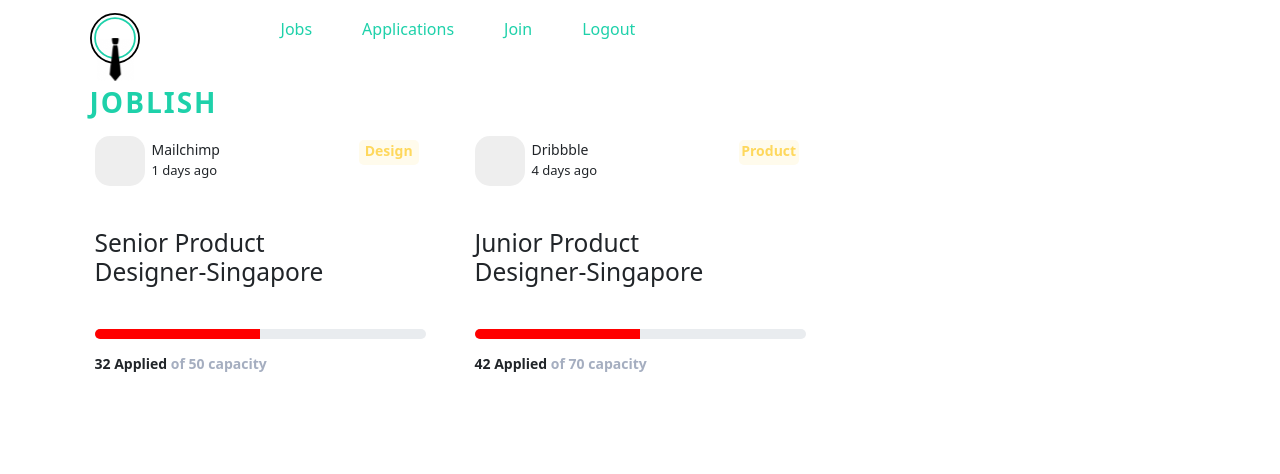
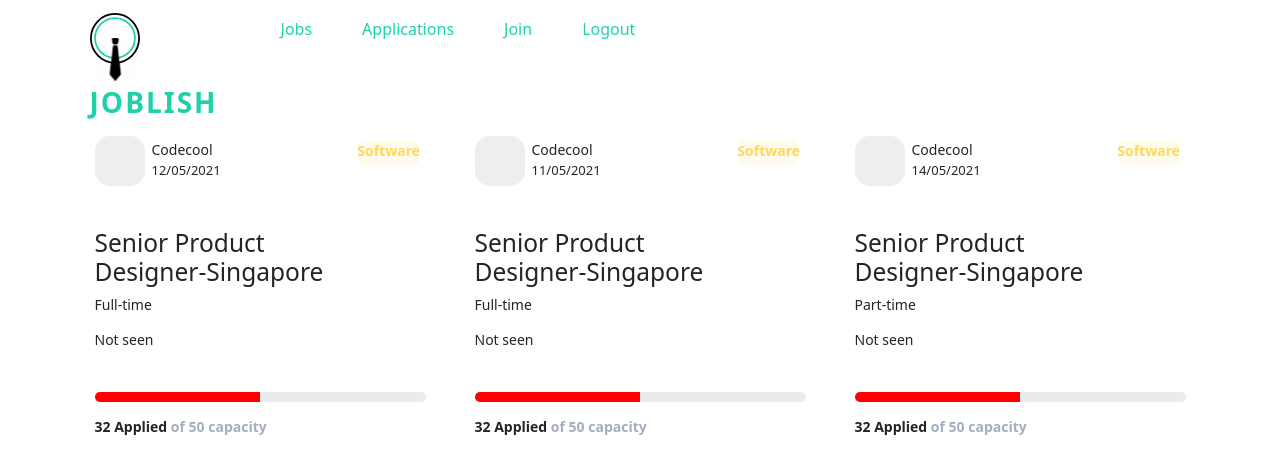
Before and after one commit to SabrinaStaicu/joblish-frontend, a React (Create React App) app: page /user-applications in a window 1280 px wide. Shown: the top 474 px of the page. Built offline with nearby package versions, Linux system fonts and the light colour scheme.

Commit message:
Added search by category feature

```diff
--- a/src/components/application/UserApplications.js
+++ b/src/components/application/UserApplications.js
@@ -6,18 +6,24 @@ const UserApplications = () => {
     const [applications, setApplications] = useState([{
         company: "Codecool",
         jobTitle: "Java developer",
+        category: "Software",
         type: "Full-time",
-        status: "Not seen"
+        status: "Not seen",
+        date: "12/05/2021"
     }, {
         company: "Codecool",
         jobTitle: "Mentor",
+        category: "Software",
         type: "Full-time",
-        status: "Not seen"
+        status: "Not seen",
+        date: "11/05/2021"
     }, {
         company: "Codecool",
         jobTitle: "Python developer",
+        category: "Software",
         type: "Part-time",
-        status: "Not seen"
+        status: "Not seen",
+        date: "14/05/2021"
     }])
 
     useEffect(() => {
@@ -29,19 +35,23 @@ const UserApplications = () => {
             <NavBar />
             <div className="container mt-5 mb-3">
                 <div className="row">
-                    <div className="col-md-4">
+                    {
+                        applications.map(
+                            application =>  <div className="col-md-4">
                                 <div className="card p-3 mb-2">
                                     <div className="d-flex justify-content-between">
                                         <div className="d-flex flex-row align-items-center">
                                             <div className="icon"><i className="bx bxl-mailchimp"></i></div>
                                             <div className="ms-2 c-details">
-                                        <h6 className="mb-0">Mailchimp</h6> <span>1 days ago</span>
+                                                <h6 className="mb-0">{application.company}</h6> <span>{application.date}</span>
                                             </div>
                                         </div>
-                                <div className="badge"><span>Design</span></div>
+                                        <div className="badge"><span>{application.category}</span></div>
                                     </div>
                                     <div className="mt-5">
                                         <h3 className="heading">Senior Product<br/>Designer-Singapore</h3>
+                                        <p>{application.type}</p>
+                                        <span>{application.status}</span>
                                         <div className="mt-5">
                                             <div className="progress">
                                                 <div className="progress-bar" role="progressbar" style={{width: "50%"}}
@@ -53,30 +63,33 @@ const UserApplications = () => {
                                     </div>
                                 </div>
                             </div>
-                    <div className="col-md-4">
-                        <div className="card p-3 mb-2">
-                            <div className="d-flex justify-content-between">
-                                <div className="d-flex flex-row align-items-center">
-                                    <div className="icon"><i className="bx bxl-dribbble"></i></div>
-                                    <div className="ms-2 c-details">
-                                        <h6 className="mb-0">Dribbble</h6> <span>4 days ago</span>
-                                    </div>
-                                </div>
-                                <div className="badge"><span>Product</span></div>
-                            </div>
-                            <div className="mt-5">
-                                <h3 className="heading">Junior Product<br/>Designer-Singapore</h3>
-                                <div className="mt-5">
-                                    <div className="progress">
-                                        <div className="progress-bar" role="progressbar" style={{width: "50%"}}
-                                             aria-valuenow="50" aria-valuemin="0" aria-valuemax="100"></div>
-                                    </div>
-                                    <div className="mt-3"><span className="text1">42 Applied <span className="text2">of 70 capacity</span></span>
-                                    </div>
-                                </div>
-                            </div>
-                        </div>
-                    </div>
+                        )
+                    }
+
+                    {/*<div className="col-md-4">*/}
+                    {/*    <div className="card p-3 mb-2">*/}
+                    {/*        <div className="d-flex justify-content-between">*/}
+                    {/*            <div className="d-flex flex-row align-items-center">*/}
+                    {/*                <div className="icon"><i className="bx bxl-dribbble"></i></div>*/}
+                    {/*                <div className="ms-2 c-details">*/}
+                    {/*                    <h6 className="mb-0">Dribbble</h6> <span>4 days ago</span>*/}
+                    {/*                </div>*/}
+                    {/*            </div>*/}
+                    {/*            <div className="badge"><span>Product</span></div>*/}
+                    {/*        </div>*/}
+                    {/*        <div className="mt-5">*/}
+                    {/*            <h3 className="heading">Junior Product<br/>Designer-Singapore</h3>*/}
+                    {/*            <div className="mt-5">*/}
+                    {/*                <div className="progress">*/}
+                    {/*                    <div className="progress-bar" role="progressbar" style={{width: "50%"}}*/}
+                    {/*                         aria-valuenow="50" aria-valuemin="0" aria-valuemax="100"></div>*/}
+                    {/*                </div>*/}
+                    {/*                <div className="mt-3"><span className="text1">42 Applied <span className="text2">of 70 capacity</span></span>*/}
+                    {/*                </div>*/}
+                    {/*            </div>*/}
+                    {/*        </div>*/}
+                    {/*    </div>*/}
+                    {/*</div>*/}
                     {/*<div className="col-md-4">*/}
                     {/*    <div className="card p-3 mb-2">*/}
                     {/*        <div className="d-flex justify-content-between">*/}
--- a/src/components/job/JobDetails.js
+++ b/src/components/job/JobDetails.js
@@ -34,7 +34,7 @@ const JobDetails = () => {
             Date: {job.publication_date}
             <br/>
             Description : <div dangerouslySetInnerHTML={{ __html:job.description}}/>
-            <Button color="primary" variant="contained">Apply</Button>
+            <Button color="primary" variant="contained" onClick={apply}>Apply</Button>
         </div>
     );
 };
--- a/src/components/main/atoms.js
+++ b/src/components/main/Atoms.js
@@ -2,4 +2,6 @@ import {atom} from "jotai";
 
 export const searchAtom = atom('');
 
+export const searchCategoryAtom = atom('');
+
 export const jobsAtom = atom([])
--- a/src/components/main/Header.js
+++ b/src/components/main/Header.js
@@ -4,13 +4,16 @@ import malePhoto from './malePhoto.svg'
 import { useState } from 'react';
 import { useAtom } from 'jotai';
 import JobService from "../../service/JobService";
-import {searchAtom, jobsAtom} from './atoms'
+import {searchAtom, jobsAtom, searchCategoryAtom} from './Atoms'
 
 
 const Header = () => {
 
 
     const [searchInput, setSearch] = useAtom(searchAtom);
+    // const [categoryInput, setCategoryInput] = useAtom(searchCategoryAtom)
+    const [categoryInput, setCategoryInput] = useAtom(searchCategoryAtom)
+
 
     const [jobs, setJobs] = useAtom(jobsAtom);
 
@@ -20,10 +23,14 @@ const Header = () => {
 
 
     const search = () => {
-        console.log(searchInput)
-        if(!searchInput) {
+        if(!searchInput && !categoryInput) {
             // if there is no search input - search all jobs
             JobService.getAllJobs().then(response => {setJobs(response.data.jobs)})
+        } else if (!searchInput && categoryInput) {
+            // if there is only a category input - search by category
+            JobService.getJobsByCategory(categoryInput).then(response => {
+                setJobs(response.data.jobs)
+            })
         } else {
             JobService.getJobsBySearchInput(searchInput).then(r => {
                 console.log(r.data.jobs)
@@ -31,6 +38,11 @@ const Header = () => {
             })
         }
 
+    }
+
+    const getCategory = (event) => {
+        console.log(event.target.value)
+        setCategoryInput(event.target.value)
     }
 
     return (
@@ -42,11 +54,11 @@ const Header = () => {
                 <input style={{zIndex:"3", border:"none", width:"100%",height:"100%", alignSelf:"center"}} type="text" placeholder="       Search Job" onChange={getSearchInput} />
                 </div>
                 <div>
-                <select style={{border:"none"}}>
-                    <option selected>Category</option>
-                    <option value="1">Marketing</option>
-                    <option value="2">Sales</option>
-                    <option value="3">Web Dev</option>
+                <select style={{border:"none"}} onChange={getCategory}>
+                    {/*<option selected>Category</option>*/}
+                    <option value="Marketing">Marketing</option>
+                    <option value="Sales">Sales</option>
+                    <option value="Web">Web Dev</option>
                 </select>
                 </div>
                 {/* <div> */}
--- a/src/components/main/JobsSection.js
+++ b/src/components/main/JobsSection.js
@@ -5,19 +5,19 @@ import { MDBCol } from "mdbreact";
 import { makeStyles } from '@material-ui/core/styles';
 import Button from '@material-ui/core/Button';
 import { useAtom } from 'jotai';
-import {jobsAtom} from './atoms'
+import {jobsAtom, searchCategoryAtom} from './Atoms'
 
-const useStyles = makeStyles((theme) => ({
-    root: {
-        '& > *': {
-            margin: theme.spacing(1),
-        },
-    },
-}));
+// const useStyles = makeStyles((theme) => ({
+//     root: {
+//         '& > *': {
+//             margin: theme.spacing(1),
+//         },
+//     },
+// }));
 
 const JobsSection = () => {
     const [jobs, setJobs] = useAtom(jobsAtom);
-    const classes = useStyles();
+    // const classes = useStyles();
 
 
         return (
--- a/src/components/main/NavBar.js
+++ b/src/components/main/NavBar.js
@@ -7,12 +7,12 @@ const NavBar = ({color}) => {
     return (
         <nav style={{backgroundColor:"" + color}}>
         <div className="logo">
-        <Link to="#" style={{display:"inline-block"}}><img src={logo} style={{zIndex:"2", width:"50px",display:"inline-block"}} />joblish</Link>
+        <Link to="/" style={{display:"inline-block"}}><img src={logo} style={{zIndex:"2", width:"50px",display:"inline-block"}} />joblish</Link>
         {/* <Link to="#">jobify</Link> */}
         </div>
             <ul>
-                <li><Link to="#">Jobs</Link></li>
-                <li><Link to="#">Applications</Link></li>
+                <li><Link to="/">Jobs</Link></li>
+                <li><Link to="/user-applications">Applications</Link></li>
                 <li><Link to="#">Join</Link></li>
                 <li><Link to="#">Logout</Link></li>
             </ul>
```
Lines whose indentation alone changed are shown as unchanged.
